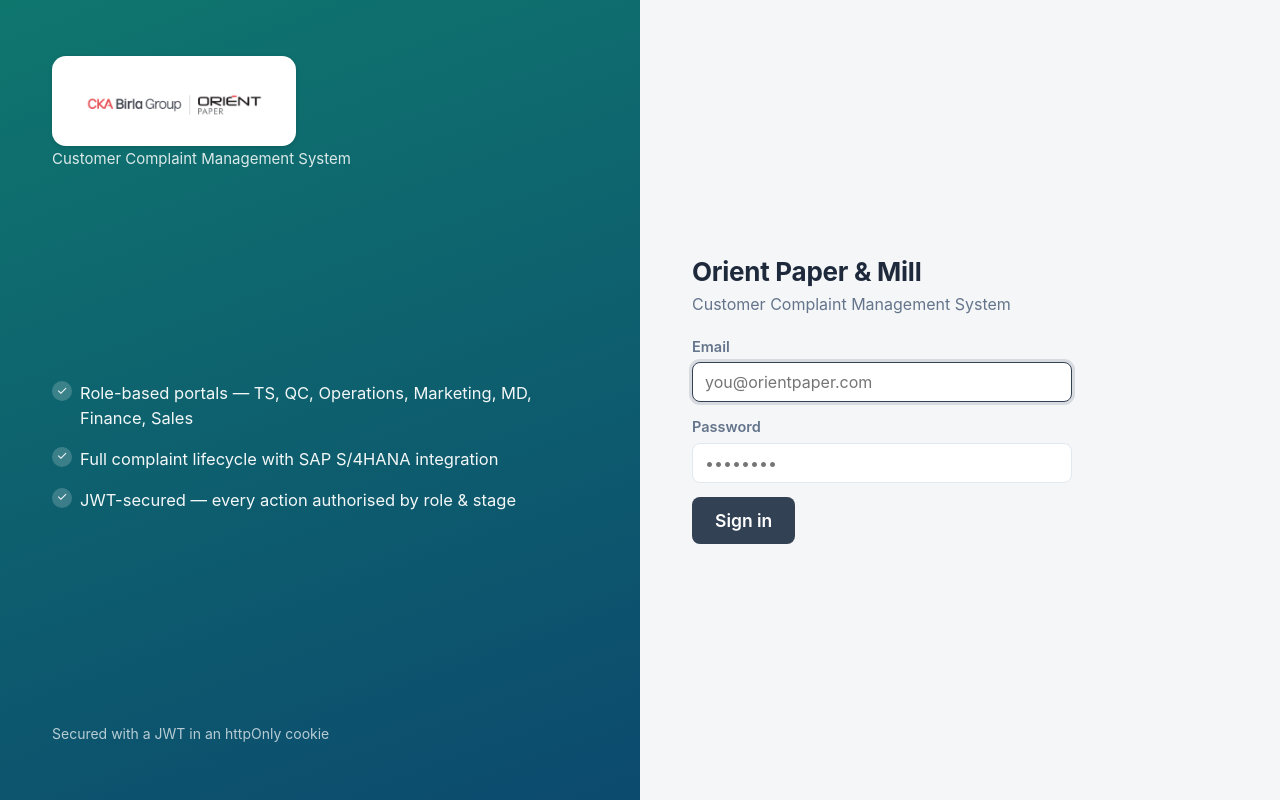
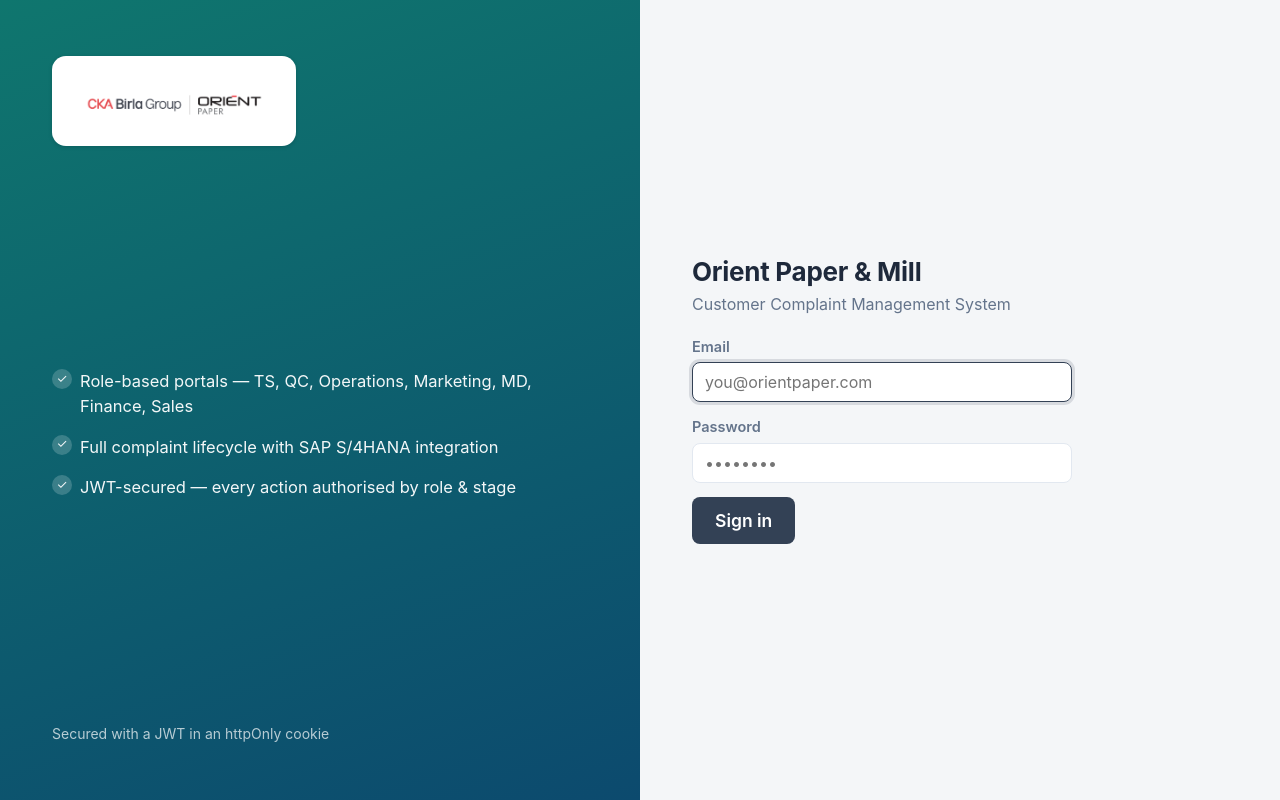
Before and after one commit to Keshavjain12/CCMS, a plain HTML site: page frontend/index.html in a window 1280 px wide. Drawn offline with Linux system fonts and the light colour scheme; files whose address does not match are found by name.

Commit message:
Remove the tagline under the logo on the login hero
Show just the logo badge on the left panel (the product name still
appears on the right heading). Cache-bust login.js (v=5).

```diff
--- a/frontend/index.html
+++ b/frontend/index.html
@@ -30,7 +30,7 @@
   <script src="js/shell.js?v=4"></script>
   <script src="js/router.js"></script>
 
-  <script src="js/views/login.js?v=4"></script>
+  <script src="js/views/login.js?v=5"></script>
   <script src="js/views/dashboard.js"></script>
   <script src="js/views/complaints.js"></script>
   <script src="js/views/complaintDetail.js"></script>
--- a/frontend/js/views/login.js
+++ b/frontend/js/views/login.js
@@ -55,7 +55,6 @@ CCMS.views.login = function (mount) {
       el("div.brand-logo-badge.lg", {}, [
         el("img.brand-logo-img", { src: "/assets/logo.png", alt: "CKA Birla Group — Orient Paper" }),
       ]),
-      el("p.login-brand-tag", { text: cfg.APP_TAGLINE }),
     ]),
     el("ul.hero-points", {}, [
       el("li", { text: "Role-based portals — TS, QC, Operations, Marketing, MD, Finance, Sales" }),
```
